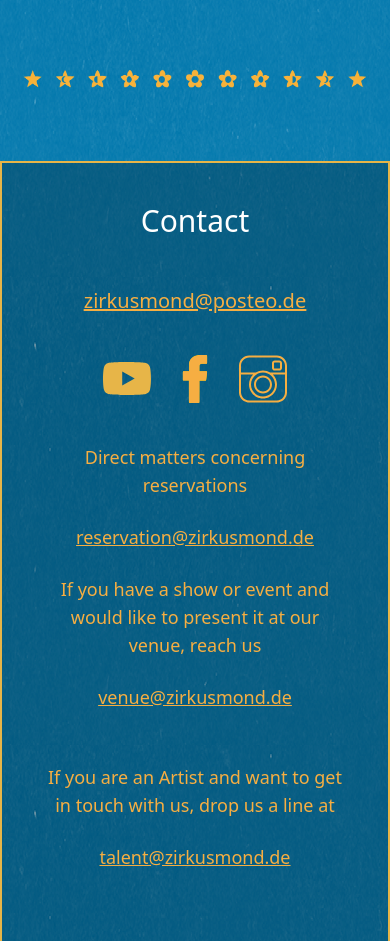
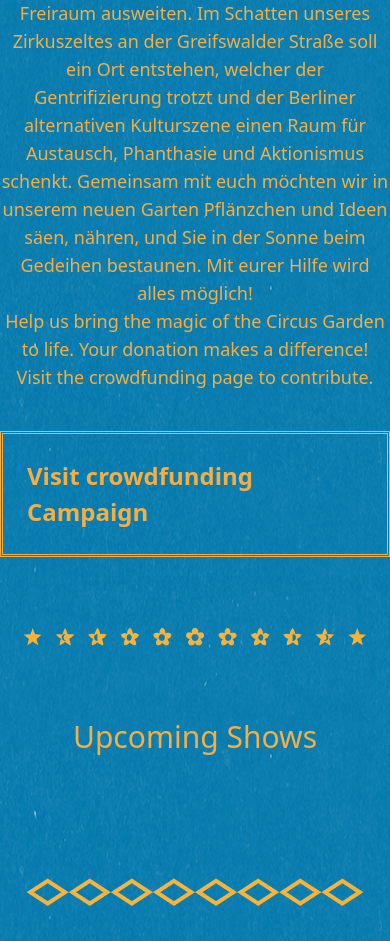
Before and after one commit to philippeducasse/zirkusmond, a Django app: template templates/index.html in a window 390 px wide. Shown: the part 1127-2068 px from the top of the page. Run offline with Django 3.2, Linux system fonts and the light colour scheme; the template is opened without the code that fills it, so the values that code supplies are empty; style sheets or scripts are compiled from the project's sources; some libraries are stand-ins or nearby versions.

Commit message:
add crowdfunding campaign

```diff
--- /dev/null
+++ b/templates/container_crowdfunding.html
@@ -0,0 +1,98 @@
+{% load static %}
+
+<div class="zm-container">
+
+    <h2 class="text-center text-4xl lg:text-5xl my-12 text-zm-yellow" >Support our Circus Garden Campaign!</h2>
+
+  <!-- Make sure the video-container is relatively positioned and has a height set -->
+  <div class="ratio ratio-16x9 h-full relative " style="position:relative;" id="video-container">
+  <div class="absolute top-0 h-full w-full flex justify-between items-center" data-glide-el="controls">
+      <!-- Unmute Button with Logo -->
+      <div class="absolute top-4 right-4 z-10" style="top:0; right:20px">
+        <button id="unmute-btn" class="bg-blue-500 p-2 rounded-full shadow-md hover:bg-blue-600 focus:outline-none flex items-center justify-center">
+          <img id="mute-logo" src="{% static 'zm/icons/unmute.svg' %}" alt="Unmute" class="w-auto h-auto" />
+        </button>
+       </div>
+    </div>
+    <video id="crowdfunding-video" autoplay muted loop class="shadowed-content h-full w-full">
+      <source src="/static/zm/crowdfunding_video.webm" type="video/webm">
+    </video>
+
+
+
+  </div>
+
+  <div class="text-center mt-4">
+    <p class="text-center text-3xl lg:text-5xl my-12 text-zm-yellow">Ein neuer Garten für euch im Zirkus Mond Berlin</p>
+    <p class="text-lg text-gray-600">
+        In Zeiten, in denen Orte der Gemeinschaft immer knapper werden, möchten wir unseren Freiraum ausweiten. Im Schatten unseres Zirkuszeltes an der Greifswalder Straße soll ein Ort entstehen, welcher der Gentrifizierung trotzt und der Berliner alternativen Kulturszene einen Raum für Austausch, Phanthasie und Aktionismus schenkt. Gemeinsam mit euch möchten wir in unserem neuen Garten Pflänzchen und Ideen säen, nähren, und Sie in der Sonne beim Gedeihen bestaunen. Mit eurer Hilfe wird alles möglich!<br>
+        Help us bring the magic of the Circus Garden to life. Your donation makes a difference! <br>
+      <a href="https://example.com/campaign-link" class="text-blue-500 hover:underline" target="_blank">Visit the crowdfunding page</a> to contribute.
+    </p>
+  </div>
+
+    <div class="flex justify-center my-10">
+        <a class="button " href="https://www.startnext.com/projekt-zirkusgarten">Visit crowdfunding Campaign</a>
+    </div>
+
+  <div class="deko">
+    <img class="mx-auto" src="{% static 'zm/img/deko-1.png' %}" alt="Circus Garden Decoration">
+  </div>
+</div>
+
+<script>
+  const video = document.getElementById('crowdfunding-video');
+  const unmuteBtn = document.getElementById('unmute-btn');
+  const muteLogo = document.getElementById('mute-logo');
+  const videoContainer = document.getElementById('video-container');
+
+  // Function to update the icon size
+  function updateIconSize() {
+    const videoWidth = videoContainer.offsetWidth; // Get the video width
+    const iconSize = videoWidth / 10; // Set the icon size to 10% of video width
+    muteLogo.style.width = `${iconSize}px`; // Update the width of the icon
+    muteLogo.style.height = `${iconSize}px`; // Maintain square aspect ratio
+  }
+
+  // Check if the video is in view
+  function isInView() {
+    const rect = videoContainer.getBoundingClientRect();
+    return rect.top >= 0 && rect.bottom <= window.innerHeight;
+  }
+
+  // Play video when it's in view
+  function handleScroll() {
+    if (isInView()) {
+      video.play();
+    }
+  }
+
+  // Unmute or mute the video when the button is clicked
+  unmuteBtn.addEventListener('click', () => {
+    if (video.muted) {
+      video.muted = false;
+      muteLogo.src = "{% static 'zm/icons/mute.svg' %}"; // Switch to mute logo
+    } else {
+      video.muted = true;
+      muteLogo.src = "{% static 'zm/icons/unmute.svg' %}"; // Switch back to unmute logo
+    }
+  });
+
+  // Listen to scroll events to play the video once in view
+  window.addEventListener('scroll', handleScroll);
+
+  // Initially, make sure the video is paused and muted
+  video.pause();
+  video.muted = true;
+
+  // Optionally play the video if already in view on load
+  if (isInView()) {
+    video.play();
+  }
+
+  // Update the icon size on window resize
+  window.addEventListener('resize', updateIconSize);
+
+  // Initially set the icon size
+  updateIconSize();
+</script>
--- a/templates/index.html
+++ b/templates/index.html
@@ -7,6 +7,8 @@
 
 {% include "container_intro.html" %}
 
+{% include "container_crowdfunding.html" %}
+
 {% include "container_events.html" %}
 
 {% include "container_gallery.html" %}
```
Also changed, not shown: templates/container_video.html (deleted, +0 -13 lines), templates/containers.html (deleted, +0 -8 lines), static/zm/icons/mute.svg (added), static/zm/icons/unmute.svg (added), templates/container_gallery.html (line endings or trailing spaces), 1 other file.
